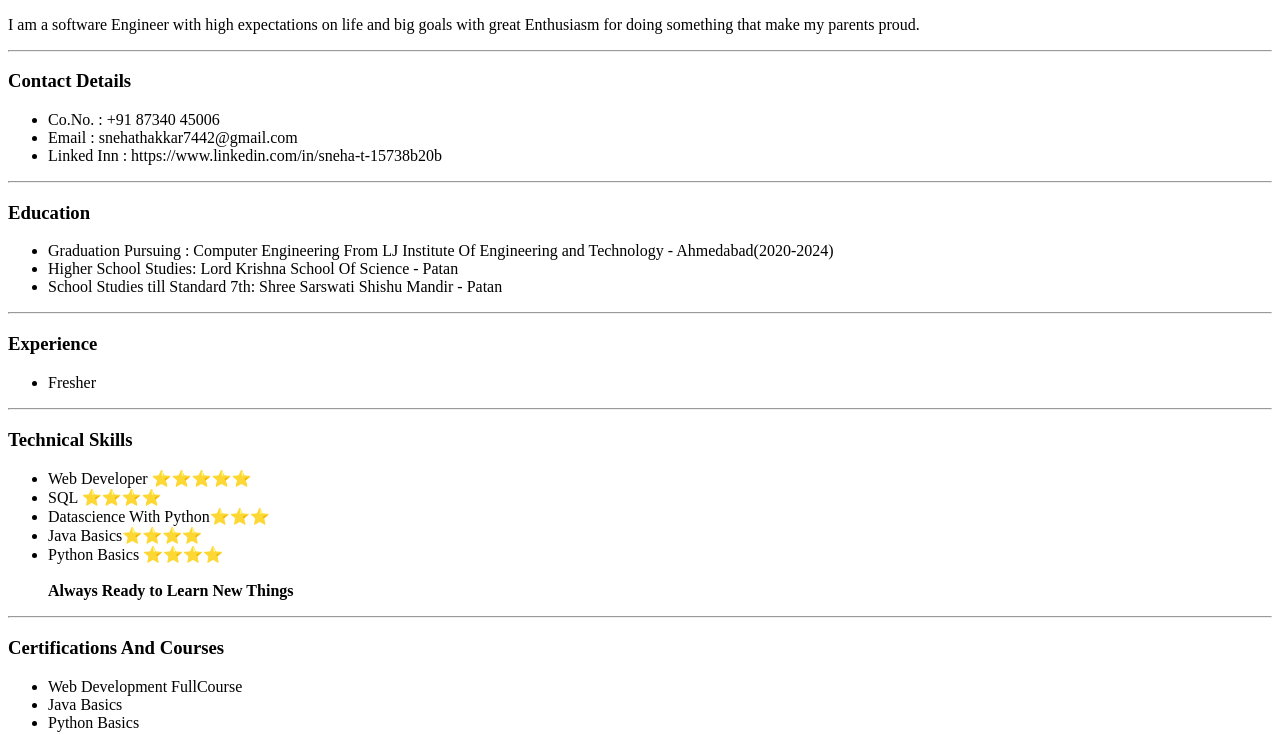
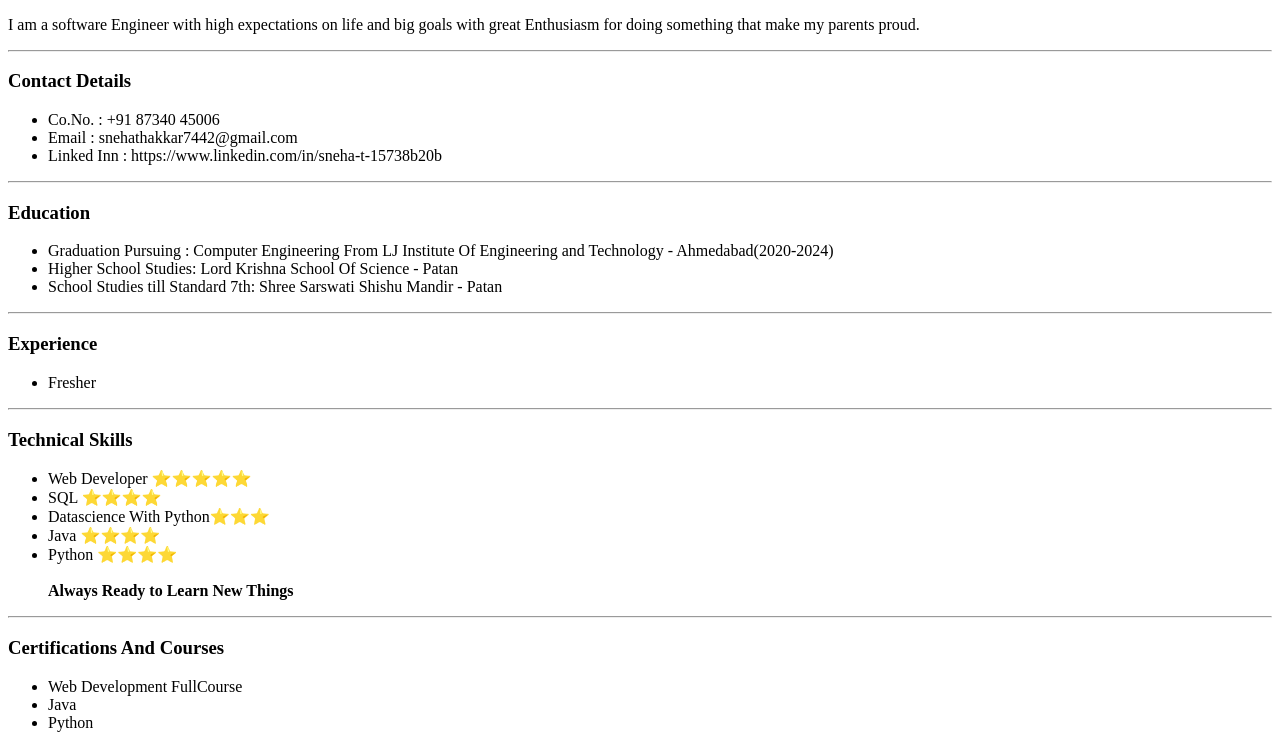
Before and after one commit to Sneha-2009/resume, a plain HTML site: page index.html in a window 1280 px wide. Shown: the part 217-952 px from the top of the page. Drawn offline with Linux system fonts and the light colour scheme.

Commit message:
Update index.html

```diff
--- a/index.html
+++ b/index.html
@@ -45,8 +45,8 @@
             <li>Web Developer ⭐️⭐️⭐️⭐️⭐️</li>
             <li>SQL ⭐️⭐️⭐️⭐️</li>
             <li>Datascience With Python⭐️⭐️⭐️</li>
-            <li>Java Basics⭐️⭐️⭐️⭐️</li>
-            <li>Python Basics ⭐️⭐️⭐️⭐️</li>
+            <li>Java ⭐️⭐️⭐️⭐️</li>
+            <li>Python ⭐️⭐️⭐️⭐️</li>
             <br>
             <b>Always Ready to Learn New Things</b>
         </ul>
@@ -56,8 +56,8 @@
         <h3>Certifications And Courses</h3>
         <ul>
             <li>Web Development FullCourse</li>
-            <li>Java Basics</li>
-            <li>Python Basics</li>
+            <li>Java </li>
+            <li>Python </li>
         </ul>
     </p>
     <hr>
@@ -76,6 +76,7 @@
             <li>Team Work-Organized</li>
             <li>Time Management</li>
             <li>Creativity</li>
+            <li>Critical Thinking</li>
         </ul>
     </p>
 
```
